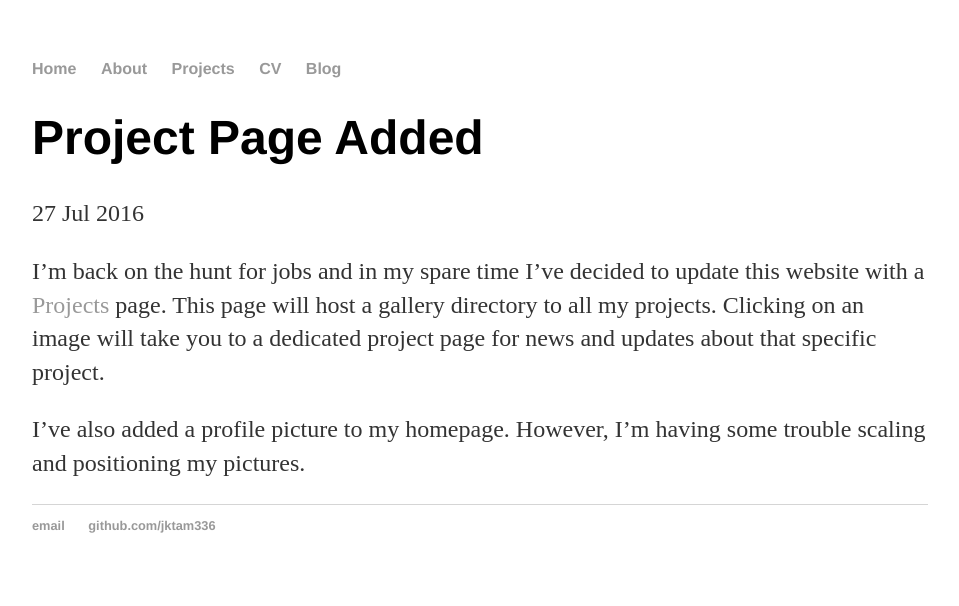
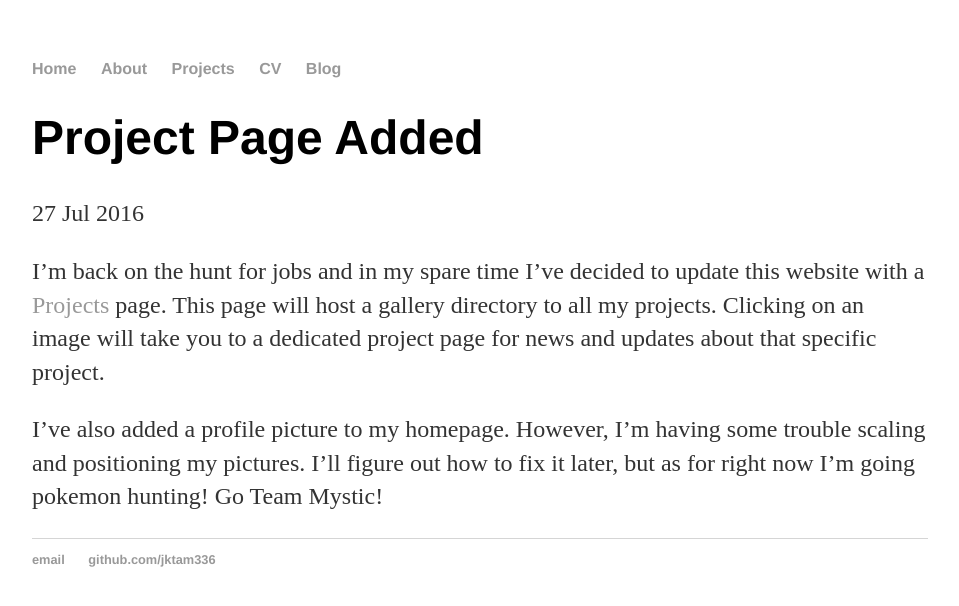
Before and after one commit to jktam336/jktam336.github.io, a Jekyll site: the page built from _posts/2016-07-27-project-page-added.md, in a window 1280 px wide. Shown: the top 606 px of the page, without its empty margins (160-1119 px from the left). Built offline with Jekyll 4.4.1, drawn with Linux system fonts in a browser that asks for light colours.

Commit message:
Update 2016-07-27-project-page-added.md

```diff
--- a/_posts/2016-07-27-project-page-added.md
+++ b/_posts/2016-07-27-project-page-added.md
@@ -8,3 +8,4 @@ I'm back on the hunt for jobs and in my spare time I've decided to update this w
 This page will host a gallery directory to all my projects. Clicking on an image will take you to a dedicated project page for news and updates about that specific project.
 
 I've also added a profile picture to my homepage. However, I'm having some trouble scaling and positioning my pictures.
+I'll figure out how to fix it later, but as for right now I'm going pokemon hunting! Go Team Mystic!
```
